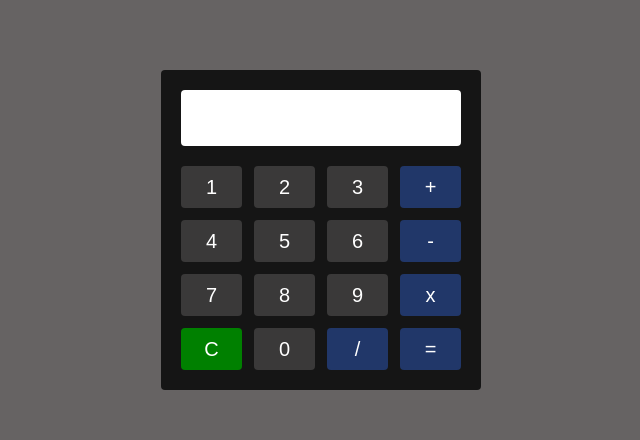
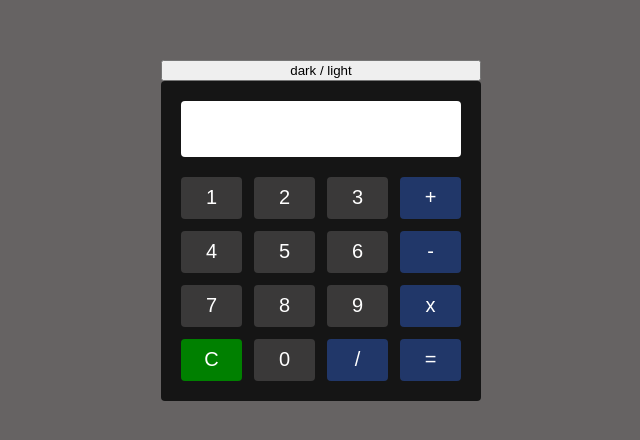
Before and after one commit to ronaldof16/Calculadora, a plain HTML site: page index.html in a window 1280 px wide. Shown: the part 158-598 px from the top of the page, without its empty margins (319-959 px from the left). Drawn offline with Linux system fonts and the light colour scheme.

Commit message:
criação do botão dark/light

```diff
--- a/index.html
+++ b/index.html
@@ -7,6 +7,7 @@
     <link rel="stylesheet" href="style.css">
 </head>
 <body>
+    <button class="darkLight">dark / light</button>
     <main class="principal">
         <input class="resultado" type="text">
         <button class="btn" value="1" onclick="adicionarNumero(1)">1</button>
```
